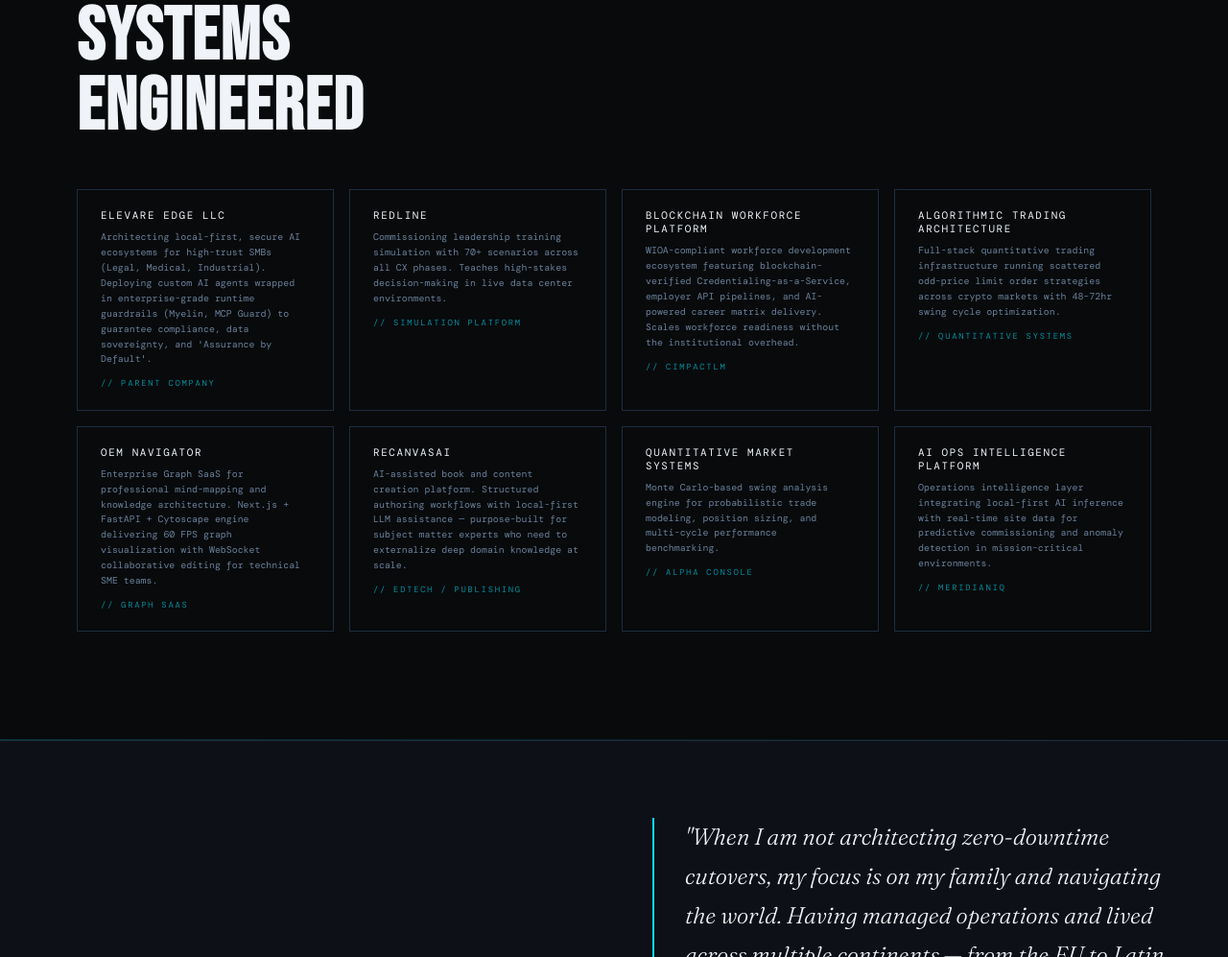
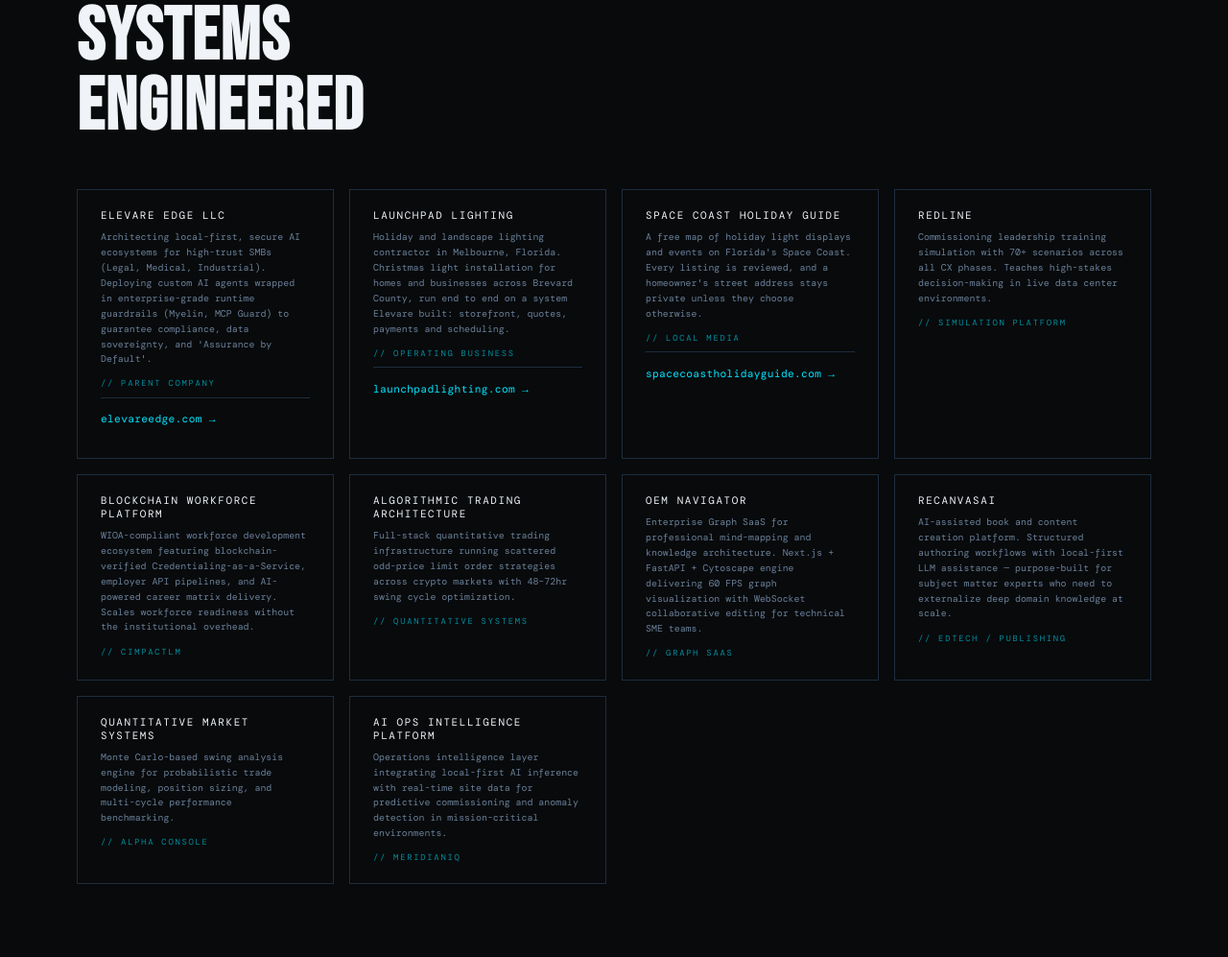
Before and after one commit to shane-thomas-strough/shane-thomas-strough.github.io, a plain HTML site: page index.html in a window 1280 px wide. Shown: the part 7789-8786 px from the top of the page at 96% size. Drawn offline with nearby package versions, Linux system fonts and the light colour scheme; a web font is replaced by a local one.

Commit message:
Ventures: add Launchpad Lighting and Space Coast Holiday Guide, link the companies
Two new venture cards and a site link on the Elevare Edge card. Person data: worksFor now points at
elevareedge.com (it pointed at this site), and affiliation names the two local businesses.

Co-Authored-By: Claude Fable 5.2 <noreply@anthropic.com>
Claude-Session: https://claude.ai/code/session_01NLL8fbnDkdsSzxHgGMaXTf

```diff
--- a/index.html
+++ b/index.html
@@ -36,9 +36,14 @@
     "jobTitle": "Founder & Principal Architect",
     "worksFor": {
       "@type": "Organization",
+      "@id": "https://elevareedge.com/#organization",
       "name": "Elevare Edge LLC",
-      "url": "https://shanestrough.com"
+      "url": "https://elevareedge.com"
     },
+    "affiliation": [
+      { "@type": "LocalBusiness", "@id": "https://launchpadlighting.com/#business", "name": "Launchpad Lighting", "url": "https://launchpadlighting.com" },
+      { "@type": "Organization", "name": "Space Coast Holiday Guide", "url": "https://spacecoastholidayguide.com" }
+    ],
     "description": "Full-Stack Technical Executive and Fractional CTO with 15+ years executing complex programs across DoD/federal facilities, aerospace infrastructure, hyperscale data centers, and enterprise SaaS. Builds the physical data center, engineers the bare-metal AI hardware, and ships the secure SaaS applications running on top of it.",
     "knowsAbout": [
       "Electrical Commissioning",
@@ -889,6 +894,19 @@
       color: var(--electric);
       opacity: 0.6;
     }
+    .venture-link {
+      display: flex;
+      align-items: center;
+      min-height: 44px;
+      margin-top: 0.4rem;
+      font-size: 0.7rem;
+      letter-spacing: 0.03em;
+      white-space: nowrap;
+      color: var(--electric);
+      text-decoration: none;
+      border-top: 1px solid var(--border);
+    }
+    .venture-link:hover, .venture-link:focus-visible { color: var(--white); }
 
     /* ─── HUMAN ELEMENT ─── */
     .human-section {
@@ -1874,6 +1892,21 @@
         <div class="venture-name">Elevare Edge LLC</div>
         <p class="venture-desc">Architecting local-first, secure AI ecosystems for high-trust SMBs (Legal, Medical, Industrial). Deploying custom AI agents wrapped in enterprise-grade runtime guardrails (Myelin, MCP Guard) to guarantee compliance, data sovereignty, and 'Assurance by Default'.</p>
         <span class="venture-tag">// Parent Company</span>
+        <a class="venture-link" href="https://elevareedge.com">elevareedge.com &rarr;</a>
+      </div>
+
+      <div class="venture-card">
+        <div class="venture-name">Launchpad Lighting</div>
+        <p class="venture-desc">Holiday and landscape lighting contractor in Melbourne, Florida. Christmas light installation for homes and businesses across Brevard County, run end to end on a system Elevare built: storefront, quotes, payments and scheduling.</p>
+        <span class="venture-tag">// Operating Business</span>
+        <a class="venture-link" href="https://launchpadlighting.com">launchpadlighting.com &rarr;</a>
+      </div>
+
+      <div class="venture-card">
+        <div class="venture-name">Space Coast Holiday Guide</div>
+        <p class="venture-desc">A free map of holiday light displays and events on Florida's Space Coast. Every listing is reviewed, and a homeowner's street address stays private unless they choose otherwise.</p>
+        <span class="venture-tag">// Local Media</span>
+        <a class="venture-link" href="https://spacecoastholidayguide.com">spacecoastholidayguide.com &rarr;</a>
       </div>
 
       <div class="venture-card">
```
